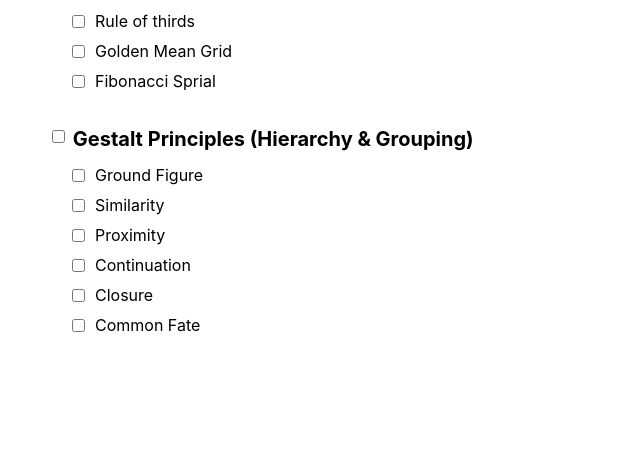
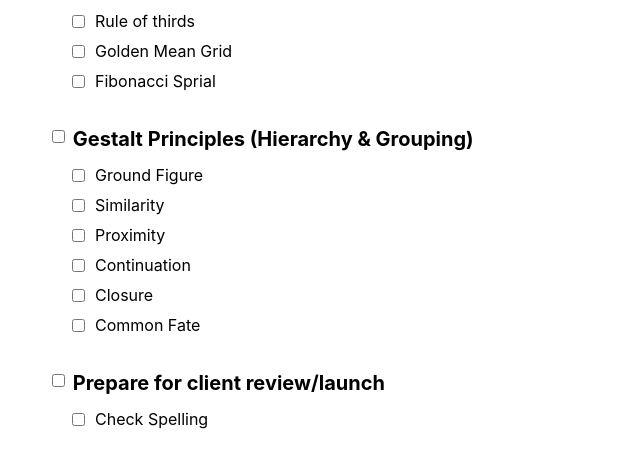
Before and after one commit to lukasoppermann/underconsideration, a plain HTML site: page index.html in a window 1280 px wide. Shown: the part 109-576 px from the top of the page, without its empty margins (0-640 px from the left). Drawn offline with Linux system fonts and the light colour scheme.

Commit message:
add spelling

```diff
--- a/index.html
+++ b/index.html
@@ -22,6 +22,10 @@
       <li><input type="checkbox" name="ruleofthirds" value="ruleofthirds" /> <span>Closure</span></li>
       <li><input type="checkbox" name="ruleofthirds" value="ruleofthirds" /> <span>Common Fate</span></li>
     </ul>
+    <ul>
+      <lh><input type="checkbox" name="composition" value="composition" /> <span>Prepare for client review/launch</span></lh>
+      <li><input type="checkbox" name="ruleofthirds" value="ruleofthirds" /> <span>Check Spelling</span></li>
+    </ul>
     <script type="text/javascript" src="main.js"></script>
   </body>
 </html>
```
